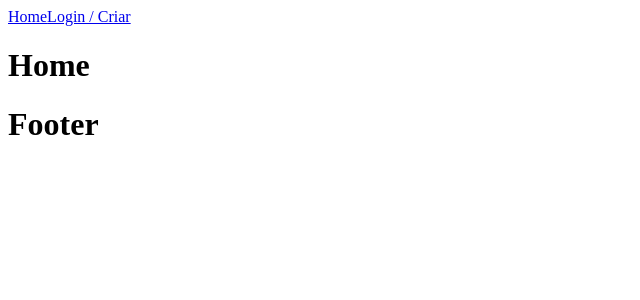
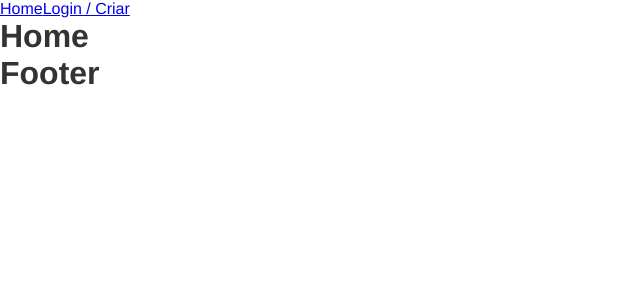
Before and after one commit to ianfelix/dogs-web-app, a React (Create React App) app: page / in a window 1280 px wide. Shown: the top 300 px of the page, without its empty margins (0-640 px from the left). Built offline with nearby package versions, Linux system fonts and the light colour scheme.

Commit message:
feat: globalstyles and typography created and added in app component

```diff
--- a/src/App.tsx
+++ b/src/App.tsx
@@ -2,11 +2,13 @@ import { BrowserRouter } from 'react-router-dom';
 import MainRoutes from './routes';
 import Header from './shared/components/Header';
 import Footer from './shared/components/Footer';
+import GlobalStyles from './shared/styles/global';
 
 const App = () => {
   return (
     <>
       <BrowserRouter>
+        <GlobalStyles />
         <Header />
         <MainRoutes />
         <Footer />
--- /dev/null
+++ b/src/shared/styles/global.ts
@@ -0,0 +1,15 @@
+import { createGlobalStyle } from 'styled-components';
+import typography from './typography/styles';
+
+export default createGlobalStyle`
+   * {
+    margin: 0;
+    padding: 0;
+    box-sizing: border-box;
+  }
+
+  body {
+    color: #333;
+    font-family: ${typography.first}
+  }
+`;
--- /dev/null
+++ b/src/shared/styles/typography/styles.ts
@@ -0,0 +1,5 @@
+/* eslint-disable import/no-anonymous-default-export */
+export default {
+  first: 'Helvetica, Arial, sans-serif',
+  second: '"Spectral", Georgia,',
+};
```
